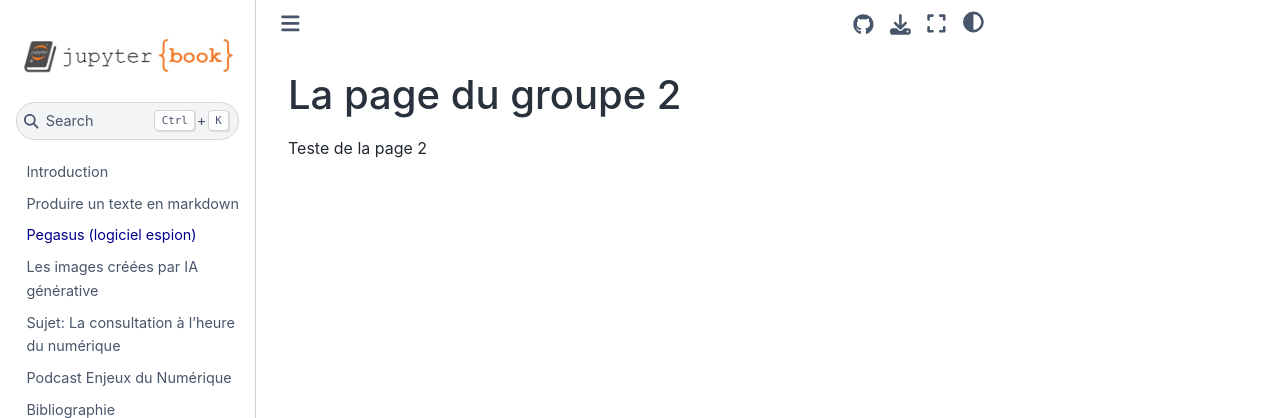
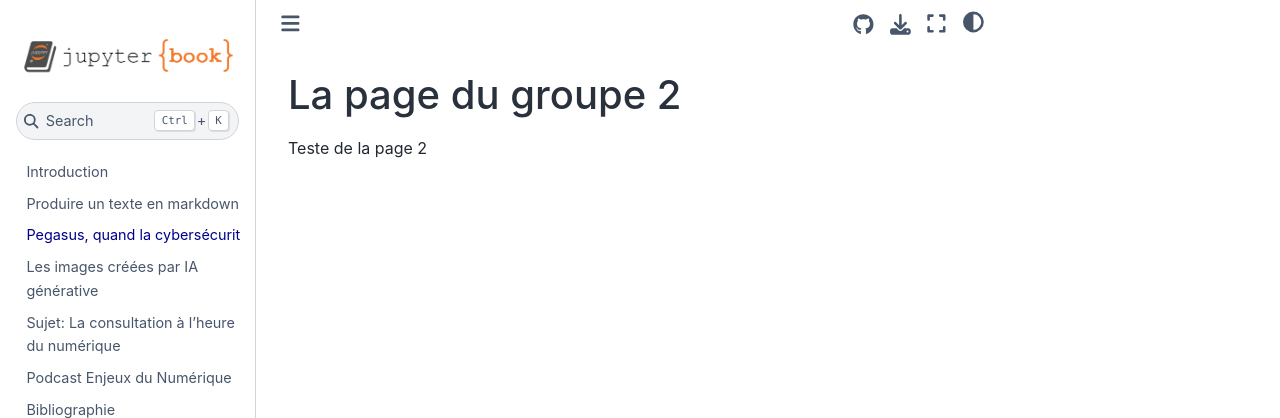
Before and after one commit to luneauaymeric/digital_culture_collective_page, a Jupyter Book: the page built from groupe2.md, in a window 1280 px wide. Shown: the top 418 px of the page. Built offline with Jupyter Book 1.0.4 settings and Sphinx 7.4.7 and the Sphinx Book theme 1.1.4, drawn with Linux system fonts in a browser that asks for light colours.

Commit message:
pegasus/Pegasus.md updated from https://stackedit.io/

```diff
--- a/pegasus/Pegasus.md
+++ b/pegasus/Pegasus.md
@@ -1,6 +1,5 @@
 
-# <span style='color : darkblue;'> Pegasus (logiciel espion)</span>
-
+# <span style='color : darkblue;'> Pegasus, quand la cybersécurit</span>
  ![What Is Pegasus Spyware and How Does It Infect Your Phone ](https://beebom.com/wp-content/uploads/2021/07/what-is-pegasus-spyware-and-how-to-stay-safe.jpg)
 
  <p style='text-align:justify;'> Avec l'avènement des technologies numériques et l'explosion des données personnelles stockées en ligne, la cybersurveillance est devenue une réalité omniprésente dans notre société contemporaine. C’est dans ce contexte que ces dernières années ont été marquées par une montée en puissance des technologies de cybersurveillance. Des États aux entreprises privées, nombreux sont ceux qui utilisent des outils sophistiqués pour espionner, collecter et analyser des informations sur des individus sans leur consentement. L'affaire Snowden a ainsi révélé en 2013 l'étendue des programmes de surveillance menés par les agences de renseignement. Ceci a souligné la nécessité de reconsidérer les cadres légaux et éthiques entourant ces pratiques, notamment celles liées à Internet. Le Règlement général de protection des données, aussi connu sous les initiales de RGPD a par exemple été établi en 2016 par l'Union Européenne suite à cette affaire afin de mieux définir les données personnelles et d'établir un cadre autour de leur partage.
```
Also changed, not shown: other parts of pegasus/Pegasus.md (+2 -1 lines).
